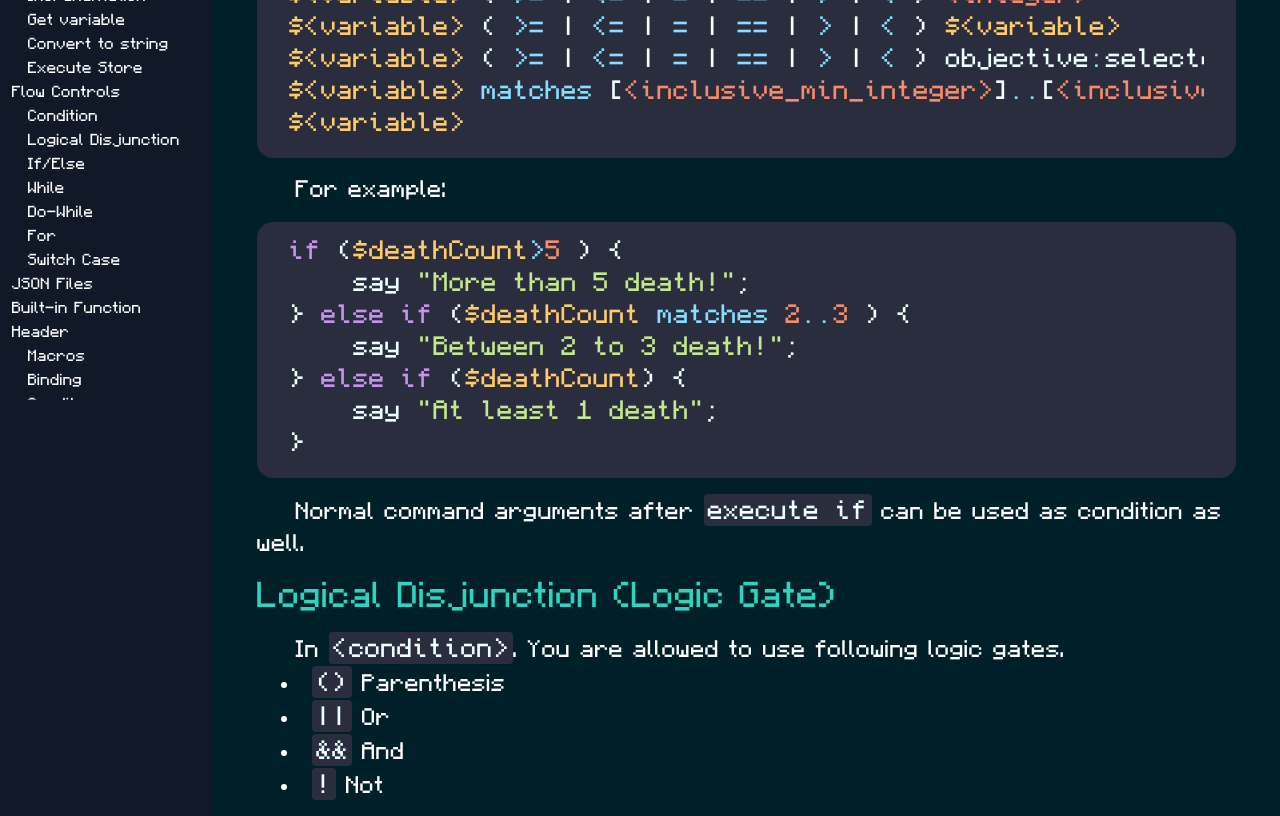
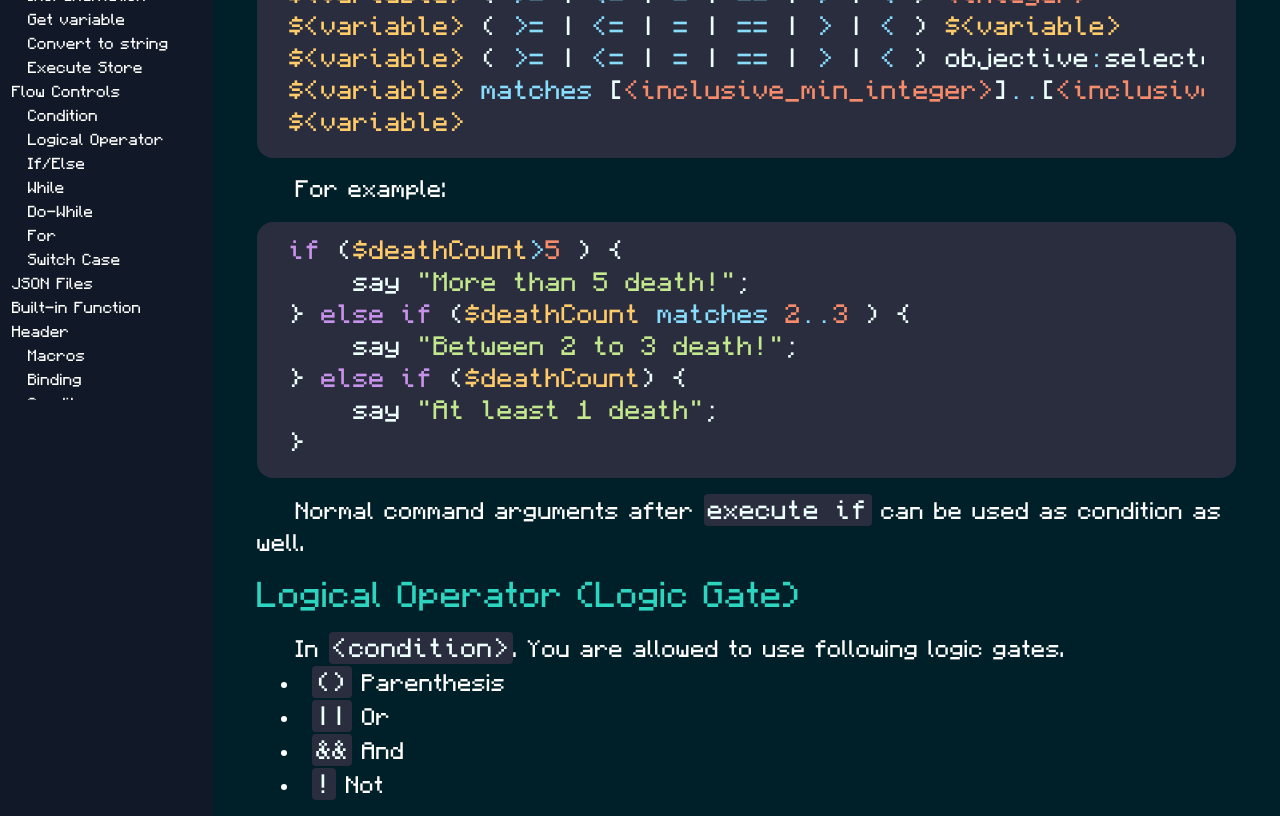
Before and after one commit to WingedSeal/jmc, a React (Create React App) app: page /documentation/flow-controls in a window 1280 px wide. Shown: the part 400-1216 px from the top of the page. Built offline with nearby package versions, Linux system fonts and the light colour scheme.

Commit message:
Change Disjunction to Operator

```diff
--- a/src/components/SidebarNav/DocsPages.tsx
+++ b/src/components/SidebarNav/DocsPages.tsx
@@ -136,11 +136,11 @@ const getDocsPages = (
                     hash="condition"
                 />,
                 <DocsLink
-                    name="Logical Disjunction"
-                    keyword="logic gate and or not parenthesis"
+                    name="Logical Operator"
+                    keyword="logic gate and or not parenthesis disjunction"
                     page="flow-controls"
                     searchValue={searchValue}
-                    hash="logical_disjunction"
+                    hash="logical_operator"
                 />,
                 <DocsLink
                     name="If/Else"
--- a/src/pages/FlowControls/FlowControls.tsx
+++ b/src/pages/FlowControls/FlowControls.tsx
@@ -111,9 +111,9 @@ const FlowControls = () => {
                         can be used as condition as well.
                     </p>
                 </div>
-                <section id="logical_disjunction" />
+                <section id="logical_operator" />
                 <div className="text-primary-contrast text-xl md:text-4xl mt-3 md:mt-4">
-                    Logical Disjunction (Logic Gate)
+                    Logical Operator (Logic Gate)
                 </div>
                 <div className="text-white text-base md:text-2xl mt-4 max-w-full">
                     <p>
```
